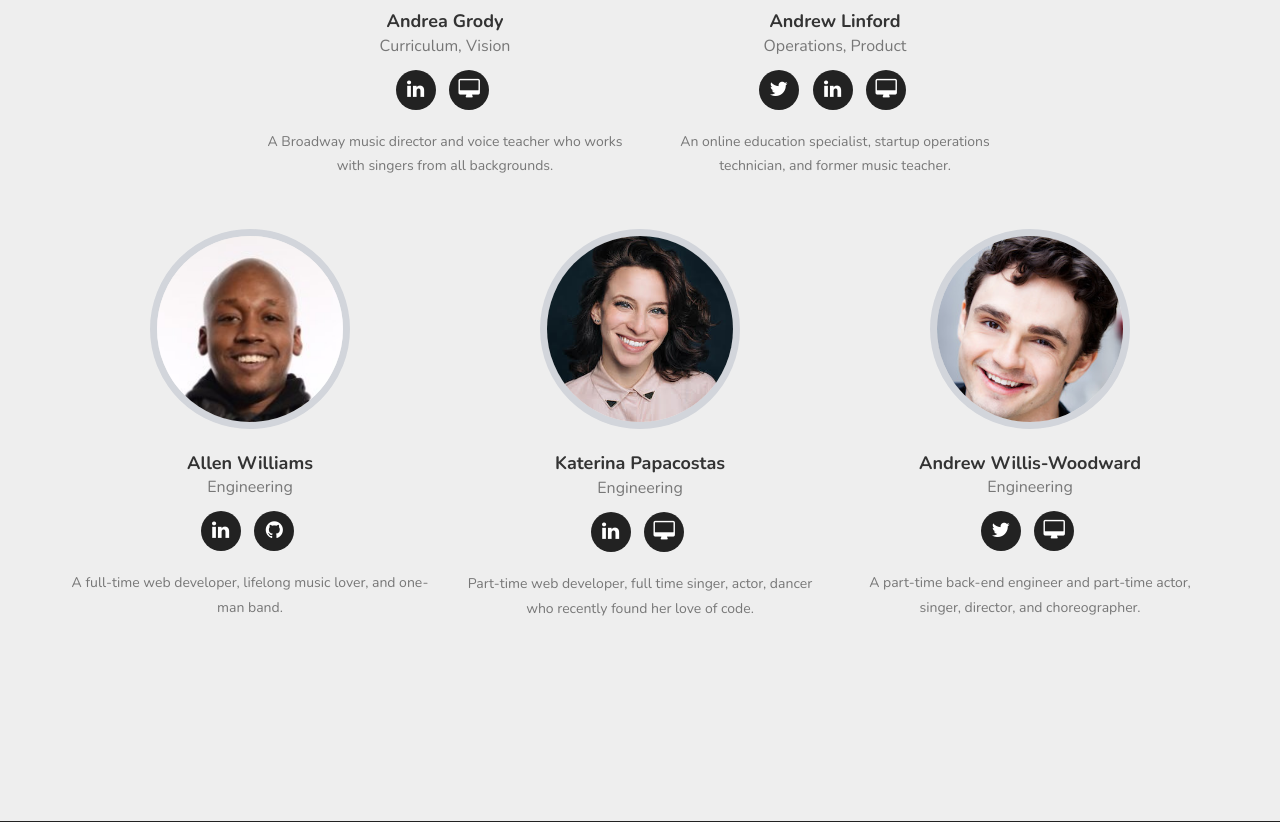
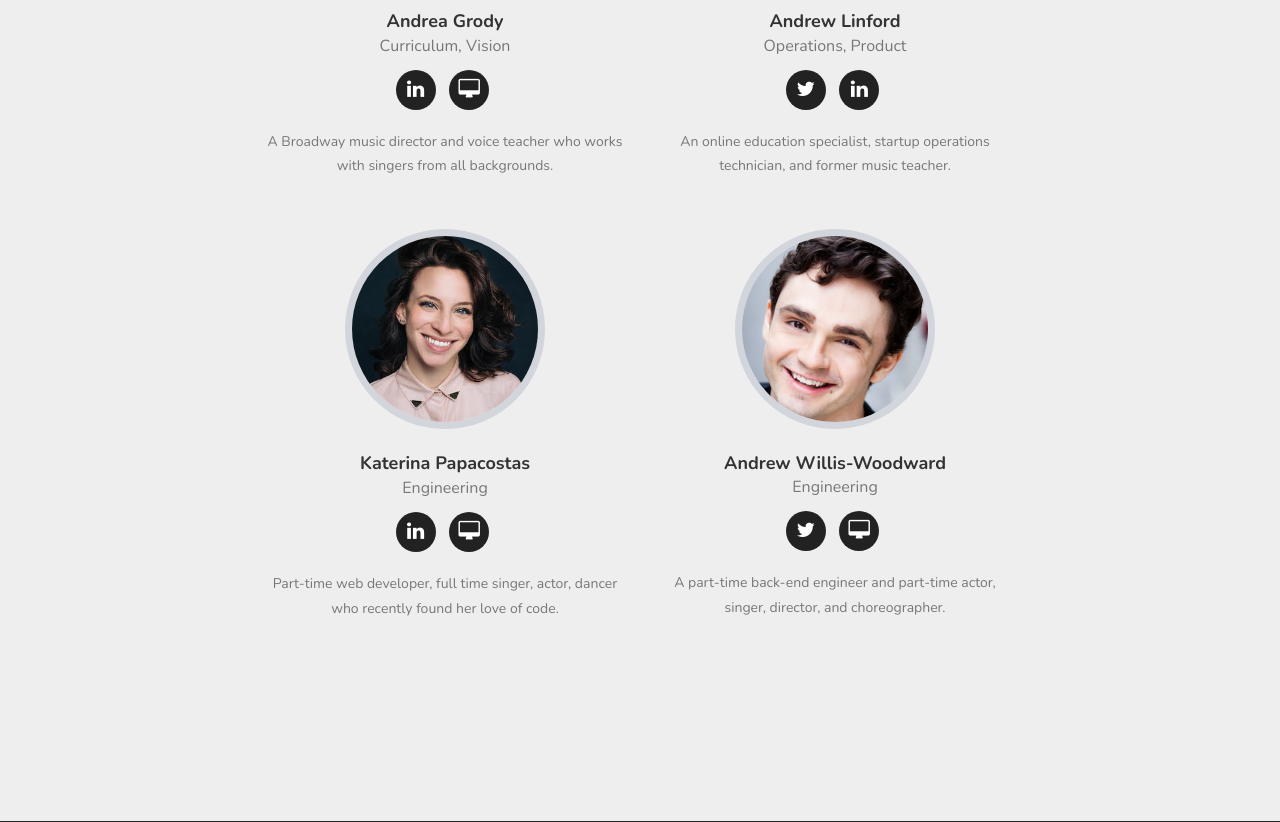
Before and after one commit to jalinford/test, a website: page index.html in a window 1280 px wide. Shown: the part 3933-4755 px from the top of the page. Drawn offline with nearby package versions, Linux system fonts and the light colour scheme.

Commit message:
Remove Allen, New JAL Photo

```diff
--- a/index.html
+++ b/index.html
@@ -277,8 +277,6 @@
                             </li> -->
                             <li><a href="https://www.linkedin.com/in/andrewlinford/" target="_blank"><i class="fa fa-linkedin"></i></a>
                             </li>
-                            <li><a href="http://andrewlinford.com/" target="_blank"><i class="fa fa-desktop"></i></a>
-                            </li>
                         </ul>
                         <br>
                         <p class="text-muted">
@@ -286,28 +284,7 @@
                         </p>
                     </div>
                 </div>
-                <div class="col-sm-6 col-md-4">
-                    <div class="team-member">
-                        <img src="img/team/allen.jpg" class="img-responsive img-circle" alt="Allen Williams">
-                        <h4>Allen Williams</h4>
-                        <p class="large text-muted">Engineering</p>
-                        <ul class="list-inline social-buttons">
-                            <!--<<li><a href="https://twitter.com/AndrewLinfordSF"><i class="fa fa-twitter"></i></a>
-                            </li>
-                            <li><a href="#"><i class="fa fa-facebook"></i></a>
-                            </li> -->
-                            <li><a href="https://www.linkedin.com/in/allen-williams-6b7308a2/"><i class="fa fa-linkedin" target="_blank"></i></a>
-                            </li>
-                            <li><a href="https://github.com/echoechochamber" target="_blank"><i class="fa fa-github"></i></a>
-                            </li>
-                        </ul>
-                        <br>
-                        <p class="text-muted">
-                            A full-time web developer, lifelong music lover, and one-man band.
-                        </p>
-                    </div>
-                </div>
-                <div class="col-sm-6 col-md-4">
+                <div class="col-sm-6 col-md-4 col-md-offset-2">
                     <div class="team-member">
                         <img src="img/team/kat.jpg" class="img-responsive img-circle" alt="Katerina Papacostas">
                         <h4>Katerina Papacostas</h4>
```
Also changed, not shown: img/team/jal-old.jpg (added), img/team/jal.jpg.
